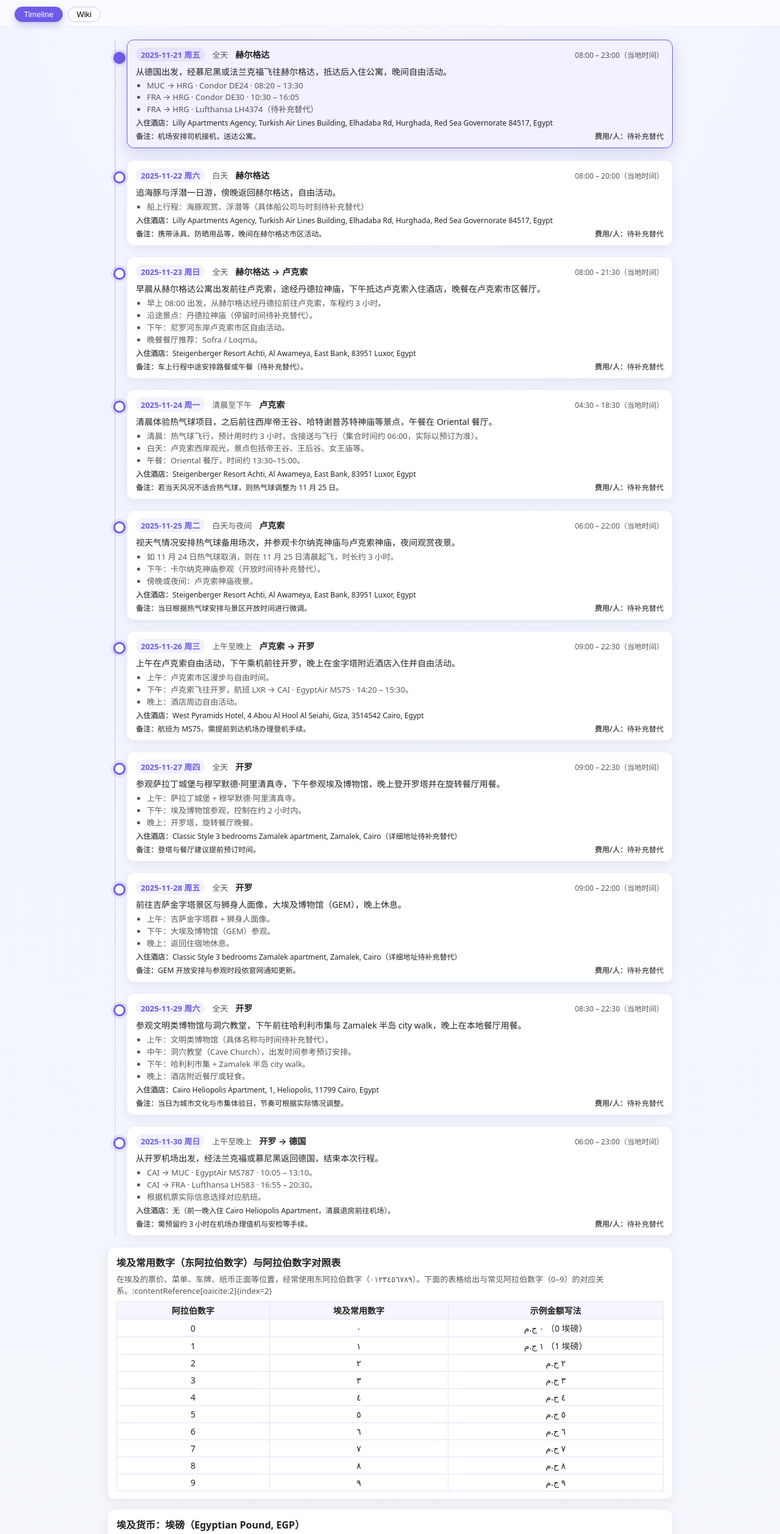
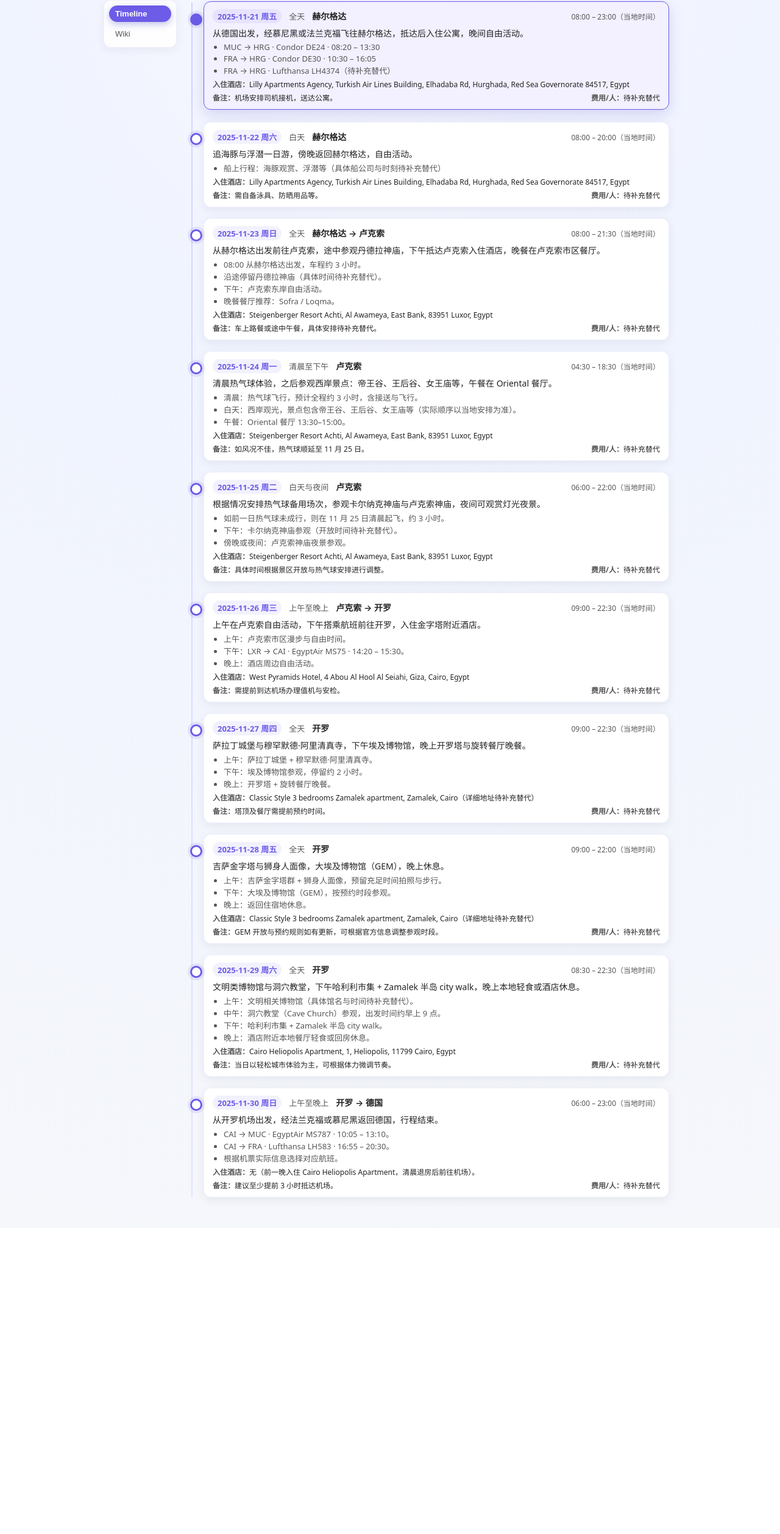
Before and after one commit to y1Su11/egypt-trip, a plain HTML site: page index.html in a window 1280 px wide. Shown: the part 57-2573 px from the top of the page at 61% size. After the commit the page ends 2071 px from the top, so only its background shows below. Drawn offline with Linux system fonts and the light colour scheme.

Commit message:
update & make web dynamic adjusted

```diff
--- a/index.html
+++ b/index.html
@@ -3,6 +3,7 @@
 <head>
   <meta charset="UTF-8" />
   <title>埃及行程 Timeline & Wiki</title>
+  <meta name="viewport" content="width=device-width, initial-scale=1" />
   <style>
     :root {
       --line-color: #d0d0ff;
@@ -31,9 +32,9 @@
       top: 0;
       z-index: 20;
       backdrop-filter: blur(10px);
-      background: rgba(250, 251, 255, 0.96);
+      background: rgba(250, 251, 255, 0.92);
       border-bottom: 1px solid rgba(0, 0, 0, 0.04);
-      padding: 10px 24px 6px;
+      padding: 10px 16px;
       display: flex;
       flex-wrap: wrap;
       align-items: baseline;
@@ -42,66 +43,91 @@
 
     header h1 {
       margin: 0;
-      font-size: 20px;
+      font-size: 18px;
     }
 
     header .subtitle {
-      font-size: 13px;
+      font-size: 12px;
       color: var(--text-sub);
     }
 
     header .now {
       margin-left: auto;
-      font-size: 13px;
+      font-size: 12px;
       color: var(--accent);
       white-space: nowrap;
-    }
-
-    .page-nav {
-      width: 100%;
-      display: flex;
-      gap: 8px;
-      margin-top: 4px;
-      flex-wrap: wrap;
-    }
-
-    .nav-btn {
-      border-radius: 999px;
-      padding: 4px 14px;
-      font-size: 13px;
-      border: 1px solid rgba(88, 80, 236, 0.3);
-      background: rgba(255, 255, 255, 0.9);
-      cursor: pointer;
-      display: inline-flex;
-      align-items: center;
-      gap: 4px;
-    }
-
-    .nav-btn.active {
-      background: var(--accent);
-      color: #fff;
-      box-shadow: 0 4px 12px rgba(76, 81, 191, 0.35);
     }
 
     main {
       max-width: 960px;
       margin: 0 auto;
-      padding: 16px 16px 40px;
+      padding: 10px 10px 32px;
     }
 
-    .hidden {
+    /* 布局：左侧菜单 + 右侧内容（移动端变成上下） */
+    .app-layout {
+      display: flex;
+      gap: 12px;
+      align-items: flex-start;
+    }
+
+    .app-nav {
+      position: sticky;
+      top: 54px;
+      z-index: 15;
+      display: flex;
+      flex-direction: column;
+      gap: 6px;
+      min-width: 120px;
+      padding: 8px;
+      border-radius: 12px;
+      background: rgba(255, 255, 255, 0.9);
+      box-shadow: 0 4px 16px rgba(15, 23, 42, 0.06);
+      border: 1px solid rgba(88, 80, 236, 0.08);
+    }
+
+    .nav-item {
+      border: none;
+      border-radius: 999px;
+      padding: 6px 10px;
+      font-size: 13px;
+      cursor: pointer;
+      background: transparent;
+      text-align: left;
+      color: var(--text-sub);
+      transition: background 0.15s ease, color 0.15s ease, transform 0.1s ease;
+    }
+
+    .nav-item:hover {
+      background: rgba(108, 92, 231, 0.06);
+      transform: translateY(-1px);
+    }
+
+    .nav-item.nav-active {
+      background: var(--accent);
+      color: #fff;
+      font-weight: 600;
+      box-shadow: 0 4px 12px rgba(76, 81, 191, 0.35);
+    }
+
+    .app-content {
+      flex: 1 1 auto;
+      min-width: 0;
+    }
+
+    .page {
       display: none;
     }
 
-    /* Timeline layout */
+    .page.page-active {
+      display: block;
+    }
 
-    .timeline-view {
-      margin-top: 4px;
-    }
+    /* ---- Timeline 样式 ---- */
 
     .timeline {
       position: relative;
-      margin-top: 8px;
+      margin-top: 4px;
       padding-left: 32px;
     }
 
@@ -234,200 +260,221 @@
       white-space: nowrap;
     }
 
-    /* Wiki layout */
+    /* ---- Wiki 页样式 ---- */
 
-    .wiki-view {
-      margin-top: 8px;
-      display: flex;
-      flex-direction: column;
-      gap: 16px;
+    .wiki-intro {
+      margin-bottom: 10px;
+      font-size: 14px;
+      color: var(--text-sub);
+    }
+
+    .wiki-grid {
+      display: grid;
+      grid-template-columns: repeat(auto-fit, minmax(260px, 1fr));
+      gap: 12px;
     }
 
     .wiki-card {
       background: var(--card-bg);
       border-radius: 12px;
-      padding: 12px 14px 12px;
-      box-shadow: 0 4px 16px rgba(15, 23, 42, 0.07);
-      border: 1px solid rgba(88, 80, 236, 0.09);
+      padding: 12px 14px 10px;
+      box-shadow: 0 4px 14px rgba(15, 23, 42, 0.06);
+      border: 1px solid rgba(88, 80, 236, 0.06);
+      font-size: 13px;
     }
 
-    .wiki-title {
-      font-size: 16px;
-      font-weight: 600;
-      margin-bottom: 6px;
+    .wiki-card h2 {
+      margin: 0 0 6px;
+      font-size: 15px;
     }
 
-    .wiki-subtitle {
-      font-size: 13px;
-      color: var(--text-sub);
-      margin-bottom: 8px;
+    .wiki-card p {
+      margin: 4px 0;
     }
 
-    .num-table {
+    .digit-table {
       width: 100%;
       border-collapse: collapse;
+      margin-top: 4px;
       font-size: 14px;
-    }
-
-    .num-table th,
-    .num-table td {
-      border: 1px solid #e0e3ff;
-      padding: 4px 6px;
       text-align: center;
     }
 
-    .num-table th {
-      background: #f5f6ff;
-      font-weight: 600;
+    .digit-table th,
+    .digit-table td {
+      border: 1px solid rgba(0, 0, 0, 0.05);
+      padding: 4px 6px;
     }
 
-    .egp-grid {
-      display: grid;
-      grid-template-columns: minmax(0, 1.4fr) minmax(0, 1fr);
-      gap: 12px;
+    .digit-table th {
+      background: rgba(108, 92, 231, 0.06);
     }
 
-    .egp-img-wrap {
-      display: flex;
-      flex-direction: column;
-      gap: 8px;
-      align-items: flex-start;
+    .arabic-digit {
+      font-size: 20px;
     }
 
     .egp-img {
-      max-width: 100%;
-      border-radius: 8px;
-      border: 1px solid #ddd;
+      width: 100%;
+      border-radius: 10px;
+      display: block;
+      margin-bottom: 4px;
+      object-fit: cover;
+      max-height: 180px;
     }
 
-    .egp-caption {
-      font-size: 12px;
-      color: var(--text-sub);
+    .wiki-badge {
+      display: inline-block;
+      padding: 2px 6px;
+      border-radius: 999px;
+      font-size: 11px;
+      background: rgba(88, 80, 236, 0.08);
+      color: var(--accent);
+      margin-bottom: 4px;
     }
 
     @media (max-width: 768px) {
-      .egp-grid {
-        grid-template-columns: minmax(0, 1fr);
-      }
+      header {
+        padding: 8px 10px;
       }
 
-    @media (max-width: 640px) {
-      header {
-        padding: 8px 12px 4px;
+      header h1 {
+        font-size: 16px;
       }
+
       main {
-        padding: 12px 10px 32px;
+        padding: 8px 8px 24px;
       }
+
+      .app-layout {
+        flex-direction: column;
+      }
+
+      .app-nav {
+        position: sticky;
+        top: 46px;
+        flex-direction: row;
+        justify-content: center;
+        min-width: 0;
+      }
+
+      .nav-item {
+        flex: 1 1 auto;
+        text-align: center;
+      }
+
       .timeline {
         padding-left: 26px;
       }
+
       .timeline-item::before {
         left: -18px;
-      }
-      .now {
-        width: 100%;
-        text-align: left;
-        margin-left: 0;
       }
     }
   </style>
 </head>
 <body>
   <header>
-    <div>
-      <h1>埃及行程 · Timeline & Wiki</h1>
+    <h1>埃及行程 Timeline & Wiki</h1>
     <div class="subtitle">2025-11-21 至 2025-11-30</div>
-    </div>
     <div class="now" id="nowText"></div>
-    <nav class="page-nav">
-      <button class="nav-btn active" data-target="timelineView">Timeline</button>
-      <button class="nav-btn" data-target="wikiView">Wiki</button>
-    </nav>
   </header>
 
   <main>
-    <!-- 行程视图 -->
-    <section class="timeline-view" id="timelineView">
+    <div class="app-layout">
+      <!-- 左侧 / 顶部菜单 -->
+      <nav class="app-nav">
+        <button class="nav-item nav-active" data-page="timeline">Timeline</button>
+        <button class="nav-item" data-page="wiki">Wiki</button>
+      </nav>
+
+      <!-- 右侧内容区域 -->
+      <div class="app-content">
+        <!-- Timeline 页面 -->
+        <section id="page-timeline" class="page page-active">
           <section class="timeline" id="timeline"></section>
         </section>
 
-    <!-- Wiki 视图 -->
-    <section class="wiki-view hidden" id="wikiView">
-      <!-- 数字对应表 -->
+        <!-- Wiki 页面 -->
+        <section id="page-wiki" class="page">
+          <p class="wiki-intro">
+            Wiki 页面整理了一些在埃及旅行时常见的数字写法与货币信息，方便快速对照。
+          </p>
+
+          <div class="wiki-grid">
+            <!-- 数字对应 -->
             <article class="wiki-card">
-        <div class="wiki-title">埃及常用数字（东阿拉伯数字）与阿拉伯数字对照表</div>
-        <div class="wiki-subtitle">
-          在埃及的票价、菜单、车牌、纸币正面等位置，经常使用东阿拉伯数字（٠١٢٣٤٥٦٧٨٩）。下面的表格给出与常见阿拉伯数字（0–9）的对应关系。:contentReference[oaicite:2]{index=2}
-        </div>
-        <table class="num-table">
+              <h2>埃及常用数字：阿拉伯数字对照</h2>
+              <span class="wiki-badge">Arabic-Indic Numerals</span>
+              <p>
+                在埃及使用阿拉伯语时，经常能看到一组“东阿拉伯数字”，写法是
+                <span class="arabic-digit">٠١٢٣٤٥٦٧٨٩</span>。下面是与常用 0–9 的对应关系：
+              </p>
+              <table class="digit-table">
                 <thead>
                   <tr>
-              <th>阿拉伯数字</th>
-              <th>埃及常用数字</th>
-              <th>示例金额写法</th>
+                    <th>西方数字</th>
+                    <th>东阿拉伯数字</th>
+                    <th>读音（近似拼法）</th>
                   </tr>
                 </thead>
                 <tbody>
-            <tr><td>0</td><td>٠</td><td>٠ ج.م （0 埃磅）</td></tr>
-            <tr><td>1</td><td>١</td><td>١ ج.م （1 埃磅）</td></tr>
-            <tr><td>2</td><td>٢</td><td>٢ ج.م</td></tr>
-            <tr><td>3</td><td>٣</td><td>٣ ج.م</td></tr>
-            <tr><td>4</td><td>٤</td><td>٤ ج.م</td></tr>
-            <tr><td>5</td><td>٥</td><td>٥ ج.م</td></tr>
-            <tr><td>6</td><td>٦</td><td>٦ ج.م</td></tr>
-            <tr><td>7</td><td>٧</td><td>٧ ج.م</td></tr>
-            <tr><td>8</td><td>٨</td><td>٨ ج.م</td></tr>
-            <tr><td>9</td><td>٩</td><td>٩ ج.م</td></tr>
+                  <tr><td>0</td><td class="arabic-digit">٠</td><td>sifr</td></tr>
+                  <tr><td>1</td><td class="arabic-digit">١</td><td>wāḥed</td></tr>
+                  <tr><td>2</td><td class="arabic-digit">٢</td><td>etnēn</td></tr>
+                  <tr><td>3</td><td class="arabic-digit">٣</td><td>talāta</td></tr>
+                  <tr><td>4</td><td class="arabic-digit">٤</td><td>ʾarbaʿa</td></tr>
+                  <tr><td>5</td><td class="arabic-digit">٥</td><td>xamsa</td></tr>
+                  <tr><td>6</td><td class="arabic-digit">٦</td><td>sitta</td></tr>
+                  <tr><td>7</td><td class="arabic-digit">٧</td><td>sabaʿa</td></tr>
+                  <tr><td>8</td><td class="arabic-digit">٨</td><td>tamanya</td></tr>
+                  <tr><td>9</td><td class="arabic-digit">٩</td><td>tisʿa</td></tr>
                 </tbody>
               </table>
+              <p>
+                超市价签、出租车牌照、餐厅账单等，经常会同时出现西方数字和这组东阿拉伯数字。
+              </p>
             </article>
 
-      <!-- 埃磅介绍 + 图片 -->
+            <!-- 货币介绍 -->
             <article class="wiki-card">
-        <div class="wiki-title">埃及货币：埃磅（Egyptian Pound, EGP）</div>
-        <div class="wiki-subtitle">
-          埃及法定货币为埃及镑（Egyptian pound），ISO 代码 <strong>EGP</strong>，常见记号有 <strong>E£ / LE / ج.م</strong>。一埃磅等于 100 皮阿斯特（piastre / qirsh）。
+              <h2>埃磅简介（Egyptian Pound, EGP）</h2>
+              <span class="wiki-badge">جنيه مصري · LE / E£</span>
+              <p>
+                埃及官方货币为 <strong>埃磅（Egyptian Pound, 货币代码 EGP）</strong>，阿拉伯语写作
+                <strong>جنيه مصري</strong>。1 埃磅 = 100 皮阿斯特（piastre / qirsh）。
+              </p>
+              <p>常见面额：</p>
+              <ul>
+                <li>纸币：5, 10, 20, 50, 100, 200 埃磅。</li>
+                <li>硬币：主要流通 1 埃磅硬币，有时还能见到 50 皮阿斯特硬币。</li>
+              </ul>
+              <p>
+                纸币正面一般是清真寺等伊斯兰建筑，背面多为古埃及神庙或雕像。账单上金额位置通常使用
+                东阿拉伯数字，英文账单则使用西方数字。
+              </p>
+
+			  <div class="egp-img-wrap">
+			  <div class="egp-caption">
+				<a href="https://en.wikipedia.org/wiki/Egyptian_pound#Coins" target="_blank">硬币示例：参见Wikipedia
 			  </div>
 
-        <div class="egp-grid">
-
-          <div class="egp-img-wrap">
-            <div class="egp-caption"><a href="https://en.wikipedia.org/wiki/Egyptian_pound#Coins" target="_blank">硬币示例：参见Wikipedia</div>
-
-            <div class="egp-caption"><a href="https://en.wikipedia.org/wiki/Egyptian_pound#Banknotes" target="_blank">纸币示例：参见Wikipedia</div>
+			  <div class="egp-caption">
+				<a href="https://en.wikipedia.org/wiki/Egyptian_pound#Banknotes" target="_blank">纸币示例：参见Wikipedia
 			  </div>
           </div>
             </article>
+
+          </div>
         </section>
+      </div>
+    </div>
   </main>
 
   <script>
     const TRIP_TIMEZONE = "Africa/Cairo";
 
-    // 顶部菜单切换
-    const navButtons = document.querySelectorAll(".nav-btn");
-    const views = {
-      timelineView: document.getElementById("timelineView"),
-      wikiView: document.getElementById("wikiView")
-    };
-
-    navButtons.forEach(btn => {
-      btn.addEventListener("click", () => {
-        navButtons.forEach(b => b.classList.remove("active"));
-        btn.classList.add("active");
-
-        const target = btn.dataset.target;
-        Object.entries(views).forEach(([id, el]) => {
-          if (id === target) {
-            el.classList.remove("hidden");
-          } else {
-            el.classList.add("hidden");
-          }
-        });
-      });
-    });
-
-    // 行程数据（与之前相同，补全了酒店信息）
+    // ---- Timeline 数据：与之前版本相同，可继续在这里微调 ----
     const tripBlocks = [
       {
         id: "2025-11-21-hurghada-arrival",
@@ -457,7 +504,7 @@
         details: [
           "船上行程：海豚观赏、浮潜等（具体船公司与时刻待补充替代）"
         ],
-        note: "携带泳具、防晒用品等，晚间在赫尔格达市区活动。",
+        note: "需自备泳具、防晒用品等。",
         hotel: "Lilly Apartments Agency, Turkish Air Lines Building, Elhadaba Rd, Hurghada, Red Sea Governorate 84517, Egypt",
         cost: "待补充替代",
         startTime: "08:00",
@@ -469,14 +516,14 @@
         weekday: "周日",
         timeSlot: "全天",
         city: "赫尔格达 → 卢克索",
-        plan: "早晨从赫尔格达公寓出发前往卢克索，途经丹德拉神庙，下午抵达卢克索入住酒店，晚餐在卢克索市区餐厅。",
+        plan: "从赫尔格达出发前往卢克索，途中参观丹德拉神庙，下午抵达卢克索入住酒店，晚餐在卢克索市区餐厅。",
         details: [
-          "早上 08:00 出发，从赫尔格达经丹德拉前往卢克索，车程约 3 小时。",
-          "沿途景点：丹德拉神庙（停留时间待补充替代）。",
-          "下午：尼罗河东岸卢克索市区自由活动。",
+          "08:00 从赫尔格达出发，车程约 3 小时。",
+          "沿途停留丹德拉神庙（具体时间待补充替代）。",
+          "下午：卢克索东岸自由活动。",
           "晚餐餐厅推荐：Sofra / Loqma。"
         ],
-        note: "车上行程中途安排路餐或午餐（待补充替代）。",
+        note: "车上路餐或途中午餐，具体安排待补充替代。",
         hotel: "Steigenberger Resort Achti, Al Awameya, East Bank, 83951 Luxor, Egypt",
         cost: "待补充替代",
         startTime: "08:00",
@@ -488,13 +535,13 @@
         weekday: "周一",
         timeSlot: "清晨至下午",
         city: "卢克索",
-        plan: "清晨体验热气球项目，之后前往西岸帝王谷、哈特谢普苏特神庙等景点，午餐在 Oriental 餐厅。",
+        plan: "清晨热气球体验，之后参观西岸景点：帝王谷、王后谷、女王庙等，午餐在 Oriental 餐厅。",
         details: [
-          "清晨：热气球飞行，预计用时约 3 小时，含接送与飞行（集合时间约 06:00，实际以预订为准）。",
-          "白天：卢克索西岸观光，景点包括帝王谷、王后谷、女王庙等。",
-          "午餐：Oriental 餐厅，时间约 13:30–15:00。"
+          "清晨：热气球飞行，预计全程约 3 小时，含接送与飞行。",
+          "白天：西岸观光，景点包含帝王谷、王后谷、女王庙等（实际顺序以当地安排为准）。",
+          "午餐：Oriental 餐厅 13:30–15:00。"
         ],
-        note: "若当天风况不适合热气球，则热气球调整为 11 月 25 日。",
+        note: "如风况不佳，热气球顺延至 11 月 25 日。",
         hotel: "Steigenberger Resort Achti, Al Awameya, East Bank, 83951 Luxor, Egypt",
         cost: "待补充替代",
         startTime: "04:30",
@@ -506,13 +553,13 @@
         weekday: "周二",
         timeSlot: "白天与夜间",
         city: "卢克索",
-        plan: "视天气情况安排热气球备用场次，并参观卡尔纳克神庙与卢克索神庙，夜间观赏夜景。",
+        plan: "根据情况安排热气球备用场次，参观卡尔纳克神庙与卢克索神庙，夜间可观赏灯光夜景。",
         details: [
-          "如 11 月 24 日热气球取消，则在 11 月 25 日清晨起飞，时长约 3 小时。",
+          "如前一日热气球未成行，则在 11 月 25 日清晨起飞，约 3 小时。",
           "下午：卡尔纳克神庙参观（开放时间待补充替代）。",
-          "傍晚或夜间：卢克索神庙夜景。"
+          "傍晚或夜间：卢克索神庙夜景参观。"
         ],
-        note: "当日根据热气球安排与景区开放时间进行微调。",
+        note: "具体时间根据景区开放与热气球安排进行调整。",
         hotel: "Steigenberger Resort Achti, Al Awameya, East Bank, 83951 Luxor, Egypt",
         cost: "待补充替代",
         startTime: "06:00",
@@ -524,14 +571,14 @@
         weekday: "周三",
         timeSlot: "上午至晚上",
         city: "卢克索 → 开罗",
-        plan: "上午在卢克索自由活动，下午乘机前往开罗，晚上在金字塔附近酒店入住并自由活动。",
+        plan: "上午在卢克索自由活动，下午搭乘航班前往开罗，入住金字塔附近酒店。",
         details: [
           "上午：卢克索市区漫步与自由时间。",
-          "下午：卢克索飞往开罗，航班 LXR → CAI · EgyptAir MS75 · 14:20 – 15:30。",
+          "下午：LXR → CAI · EgyptAir MS75 · 14:20 – 15:30。",
           "晚上：酒店周边自由活动。"
         ],
-        note: "航班为 MS75，需提前到达机场办理登机手续。",
-        hotel: "West Pyramids Hotel, 4 Abou Al Hool Al Seiahi, Giza, 3514542 Cairo, Egypt",
+        note: "需提前到达机场办理值机与安检。",
+        hotel: "West Pyramids Hotel, 4 Abou Al Hool Al Seiahi, Giza, Cairo, Egypt",
         cost: "待补充替代",
         startTime: "09:00",
         endTime: "22:30"
@@ -542,13 +589,13 @@
         weekday: "周四",
         timeSlot: "全天",
         city: "开罗",
-        plan: "参观萨拉丁城堡与穆罕默德·阿里清真寺，下午参观埃及博物馆，晚上登开罗塔并在旋转餐厅用餐。",
+        plan: "萨拉丁城堡与穆罕默德·阿里清真寺，下午埃及博物馆，晚上开罗塔与旋转餐厅晚餐。",
         details: [
           "上午：萨拉丁城堡 + 穆罕默德·阿里清真寺。",
-          "下午：埃及博物馆参观，控制在约 2 小时内。",
-          "晚上：开罗塔，旋转餐厅晚餐。"
+          "下午：埃及博物馆参观，停留约 2 小时。",
+          "晚上：开罗塔 + 旋转餐厅晚餐。"
         ],
-        note: "登塔与餐厅建议提前预订时间。",
+        note: "塔顶及餐厅需提前预约时间。",
         hotel: "Classic Style 3 bedrooms Zamalek apartment, Zamalek, Cairo（详细地址待补充替代）",
         cost: "待补充替代",
         startTime: "09:00",
@@ -560,13 +607,13 @@
         weekday: "周五",
         timeSlot: "全天",
         city: "开罗",
-        plan: "前往吉萨金字塔景区与狮身人面像，大埃及博物馆（GEM），晚上休息。",
+        plan: "吉萨金字塔与狮身人面像，大埃及博物馆（GEM），晚上休息。",
         details: [
-          "上午：吉萨金字塔群 + 狮身人面像。",
-          "下午：大埃及博物馆（GEM）参观。",
+          "上午：吉萨金字塔群 + 狮身人面像，预留充足时间拍照与步行。",
+          "下午：大埃及博物馆（GEM），按预约时段参观。",
           "晚上：返回住宿地休息。"
         ],
-        note: "GEM 开放安排与参观时段依官网通知更新。",
+        note: "GEM 开放与预约规则如有更新，可根据官方信息调整参观时段。",
         hotel: "Classic Style 3 bedrooms Zamalek apartment, Zamalek, Cairo（详细地址待补充替代）",
         cost: "待补充替代",
         startTime: "09:00",
@@ -578,14 +625,14 @@
         weekday: "周六",
         timeSlot: "全天",
         city: "开罗",
-        plan: "参观文明类博物馆与洞穴教堂，下午前往哈利利市集与 Zamalek 半岛 city walk，晚上在本地餐厅用餐。",
+        plan: "文明类博物馆与洞穴教堂，下午哈利利市集 + Zamalek 半岛 city walk，晚上本地轻食或酒店休息。",
         details: [
-          "上午：文明类博物馆（具体名称与时间待补充替代）。",
-          "中午：洞穴教堂（Cave Church），出发时间参考预订安排。",
+          "上午：文明相关博物馆（具体馆名与时间待补充替代）。",
+          "中午：洞穴教堂（Cave Church）参观，出发时间约早上 9 点。",
           "下午：哈利利市集 + Zamalek 半岛 city walk。",
-          "晚上：酒店附近餐厅或轻食。"
+          "晚上：酒店附近本地餐厅轻食或回房休息。"
         ],
-        note: "当日为城市文化与市集体验日，节奏可根据实际情况调整。",
+        note: "当日以轻松城市体验为主，可根据体力微调节奏。",
         hotel: "Cairo Heliopolis Apartment, 1, Heliopolis, 11799 Cairo, Egypt",
         cost: "待补充替代",
         startTime: "08:30",
@@ -597,20 +644,21 @@
         weekday: "周日",
         timeSlot: "上午至晚上",
         city: "开罗 → 德国",
-        plan: "从开罗机场出发，经法兰克福或慕尼黑返回德国，结束本次行程。",
+        plan: "从开罗机场出发，经法兰克福或慕尼黑返回德国，行程结束。",
         details: [
           "CAI → MUC · EgyptAir MS787 · 10:05 – 13:10。",
           "CAI → FRA · Lufthansa LH583 · 16:55 – 20:30。",
           "根据机票实际信息选择对应航班。"
         ],
-        note: "需预留约 3 小时在机场办理值机与安检等手续。",
-        hotel: "无（前一晚入住 Cairo Heliopolis Apartment，清晨退房前往机场）。",
+        note: "建议至少提前 3 小时抵达机场。",
+        hotel: "无（前一晚入住 Cairo Heliopolis Apartment，清晨退房后前往机场）。",
         cost: "待补充替代",
         startTime: "06:00",
         endTime: "23:00"
       }
     ];
 
+    // ---- 工具函数：把“某天某时”的字符串转成指定时区的 Date ----
     function toZonedDate(dateStr, timeStr, timeZone) {
       const [year, month, day] = dateStr.split("-").map(Number);
       const [hour, minute] = timeStr.split(":").map(Number);
@@ -642,7 +690,7 @@
       return new Date(str);
     }
 
-    // 预处理：计算开始结束时间并排序
+    // 预处理：计算 block 开始结束时间并排序
     tripBlocks.forEach(block => {
       block.startDate = toZonedDate(block.date, block.startTime, TRIP_TIMEZONE);
       block.endDate = toZonedDate(block.date, block.endTime, TRIP_TIMEZONE);
@@ -759,8 +807,28 @@
       }
     }
 
+    // 菜单切换：Timeline / Wiki
+    function setupNav() {
+      const buttons = document.querySelectorAll(".nav-item");
+      buttons.forEach(btn => {
+        btn.addEventListener("click", () => {
+          const page = btn.dataset.page;
+          buttons.forEach(b => b.classList.remove("nav-active"));
+          btn.classList.add("nav-active");
+          document
+            .querySelectorAll(".page")
+            .forEach(p => p.classList.remove("page-active"));
+          document
+            .getElementById(`page-${page}`)
+            .classList.add("page-active");
+        });
+      });
+    }
+
+    // 初始化
     renderTimeline();
     activateCurrentBlock();
+    setupNav();
     setInterval(activateCurrentBlock, 5 * 60 * 1000);
   </script>
 </body>
```
Lines whose indentation alone changed are shown as unchanged.
